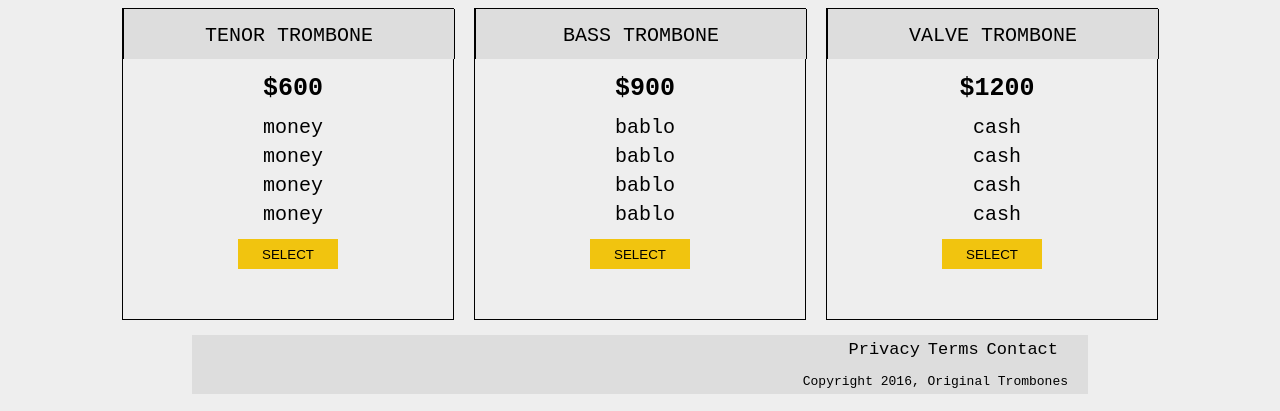
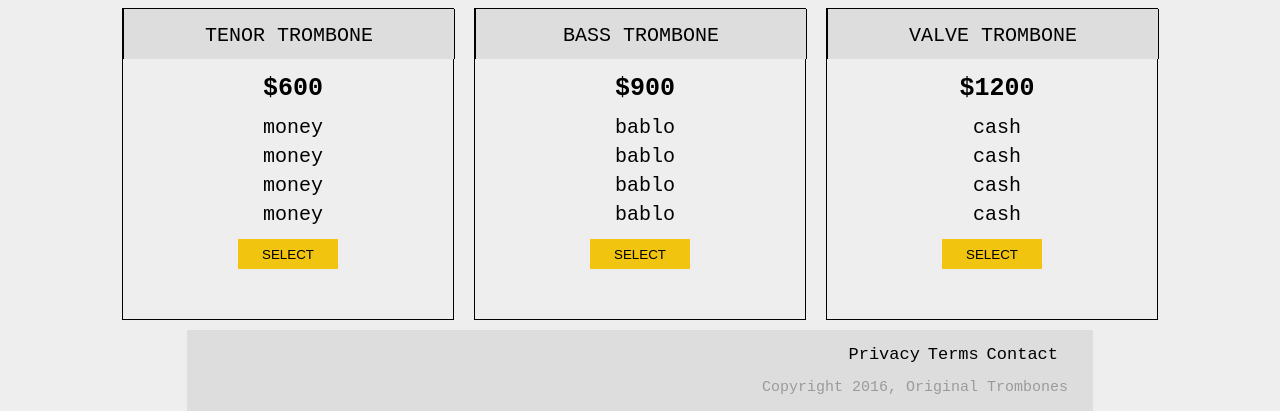
Before and after one commit to viyatsun/pageTrombones, a plain HTML site: page index.html in a window 1280 px wide. Shown: the part 1021-1432 px from the top of the page. Drawn offline with Linux system fonts and the light colour scheme.

Commit message:
final version

```diff
--- a/footer.css
+++ b/footer.css
@@ -3,6 +3,7 @@
     justify-content: center;
     width: 70%;
     margin: auto;
+    padding: 5px;
 }
 .footer__anchor {
     margin: 5px 15px;
@@ -19,3 +20,7 @@
     font-size: 17px;
     color: rgb(0,0,0);
 }
+.footer__copyright_text {
+    font-size: 15px;
+    color: rgba(0,0,0,0.3);
+}
--- a/index.html
+++ b/index.html
@@ -116,7 +116,7 @@
             <a href="#" class="footer__anchor_text">Contact</a>
         </div>
         <div class="footer__copyright">
-            <span>Copyright 2016, Original Trombones</span>
+            <span class="footer__copyright_text">Copyright 2016, Original Trombones</span>
         </div>
     </footer>
 </body>
```
